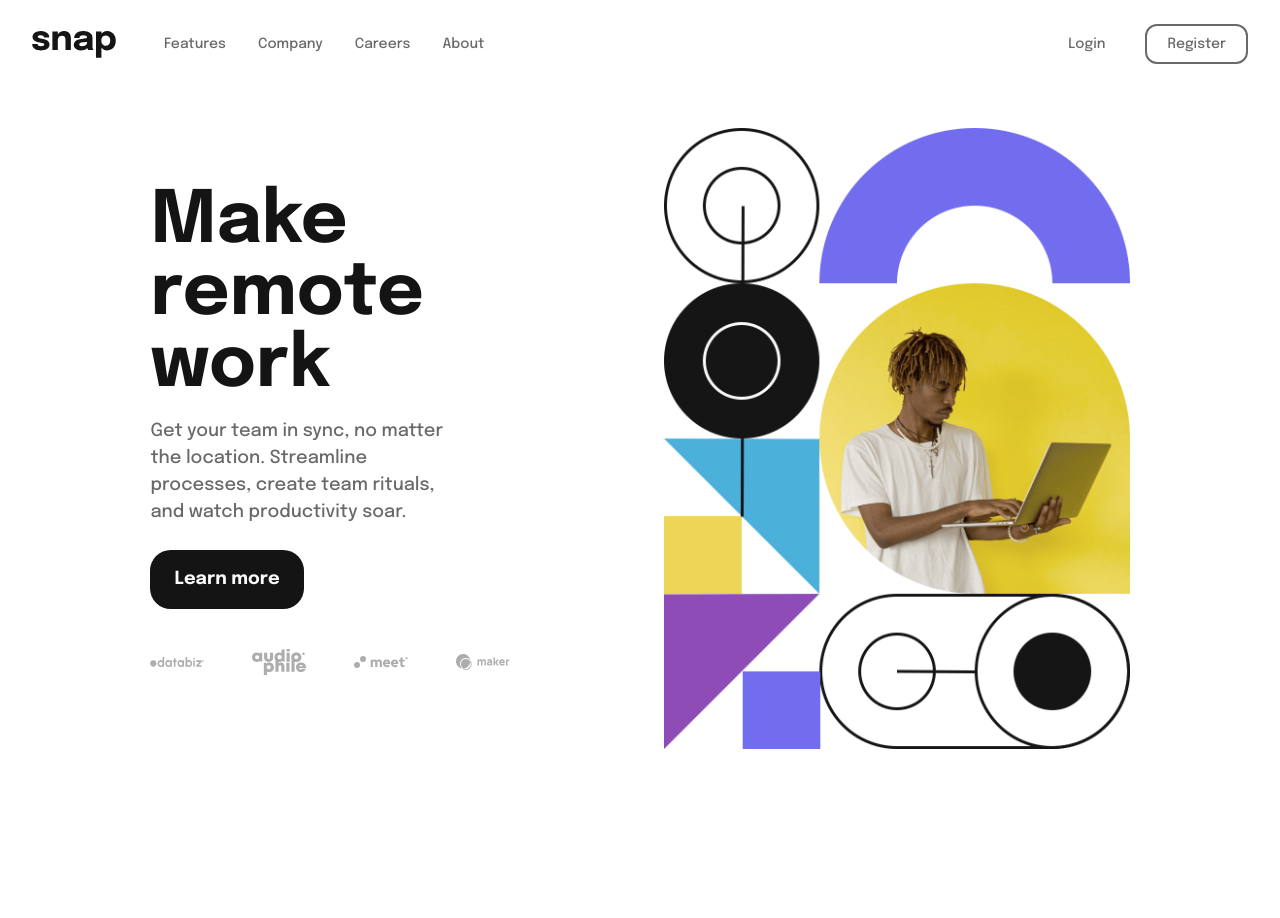
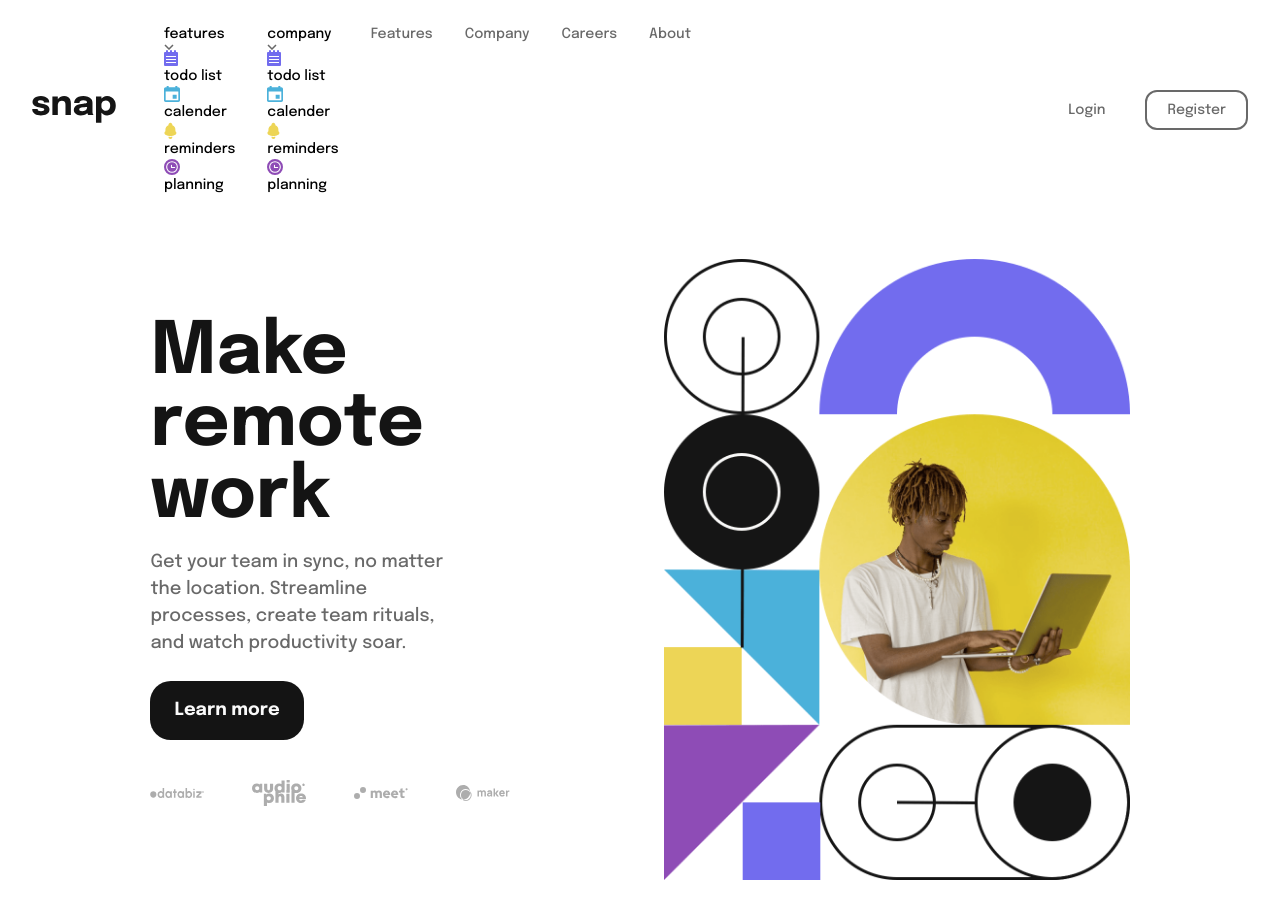
Before and after one commit to eniiku/intro-snap, a React (Vite) app: page / in a window 1280 px wide. Before the commit the page ends 800 px from the top, so only its background shows below. Built offline with nearby package versions, Linux system fonts and the light colour scheme.

Commit message:
feat(Navbar): create html chops for dropdown

```diff
--- /dev/null
+++ b/src/components/Navbar/DropDown.tsx
@@ -0,0 +1,28 @@
+import arrowDownIcon from '../../assets/icons/icon-arrow-down.svg';
+
+const DropDown = ({
+  dropDownContent,
+  children,
+}: {
+  dropDownContent: {}[];
+  children: string;
+}) => {
+  return (
+    <div>
+      <div>
+        {children} <img src={arrowDownIcon} aria-hidden />
+      </div>
+
+      <ul>
+        {dropDownContent.map((item: any) => (
+          <li key={item.text}>
+            {item.icon ? <img src={item?.icon} aria-hidden /> : null}
+            {item.text}
+          </li>
+        ))}
+      </ul>
+    </div>
+  );
+};
+
+export default DropDown;
--- a/src/components/Navbar/Navbar.tsx
+++ b/src/components/Navbar/Navbar.tsx
@@ -1,10 +1,17 @@
 import { useState } from 'react';
 
+import DropDown from './DropDown';
 import logoIcon from '../../assets/icons/logo.svg';
 import menuIcon from '../../assets/icons/icon-menu.svg';
 import closeMenuIcon from '../../assets/icons/icon-close-menu.svg';
 
 const navLinks = ['features', 'company', 'careers', 'about'];
+const dropDownFeat = [
+  { icon: '/src/assets/icons/icon-todo.svg', text: 'todo list' },
+  { icon: '/src/assets/icons/icon-calendar.svg', text: 'calender' },
+  { icon: '/src/assets/icons/icon-reminders.svg', text: 'reminders' },
+  { icon: '/src/assets/icons/icon-planning.svg', text: 'planning' },
+];
 
 const Navbar = () => {
   const [isMenuOpen, setIsMenuOpen] = useState(false);
@@ -35,6 +42,11 @@ const Navbar = () => {
 
       <nav className='hidden md:flex w-full items-center justify-between text-sm'>
         <ul className='flex gap-8'>
+          {navLinks.slice(0, 2).map((navLink) => (
+            <li key={navLink}>
+              <DropDown dropDownContent={dropDownFeat}>{navLink}</DropDown>
+            </li>
+          ))}
           {navLinks.map((navLink) => (
             <li key={navLink} className='py-2 md:p-0'>
               <button className='capitalize text-mediumGray'>{navLink}</button>
```
